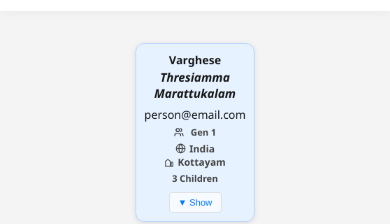
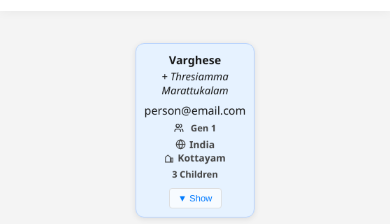
Before and after one commit to adarshalphons/Familytree, a Next.js app: page / in a window 390 px wide. Shown: the part 186-410 px from the top of the page. Built offline with nearby package versions, Linux system fonts and the light colour scheme.

Commit message:
Spouse name Unbold

```diff
--- a/src/app/components/FamilyTree/MemberCard.jsx
+++ b/src/app/components/FamilyTree/MemberCard.jsx
@@ -51,7 +51,7 @@ export default function MemberCard({
         data-country={member.country}
       >
         <div className={styles.name}>{member.name}</div>
-        <div className={styles.spouse}><i>{member.spouse}</i></div>
+        {member.spouse && <div className={styles.spouse}><i>+ {member.spouse}</i></div>}
         <div>{member.email}</div>
 
         {member.name !== "Filtered Results" && (
--- a/src/app/styles/Family.module.css
+++ b/src/app/styles/Family.module.css
@@ -395,7 +395,7 @@
 }
 .spouse {
   font-size: 17px;
-  font-weight: bold;
+  /* font-weight: bold; */
   margin: 2px 0 8px;
 }
 
@@ -796,6 +796,9 @@
   .name {
     font-size: 16px;
   }
+  .spouse{
+    font-size: 15px;
+  }
 
   .meta, .country {
     font-size: 13px;
```
